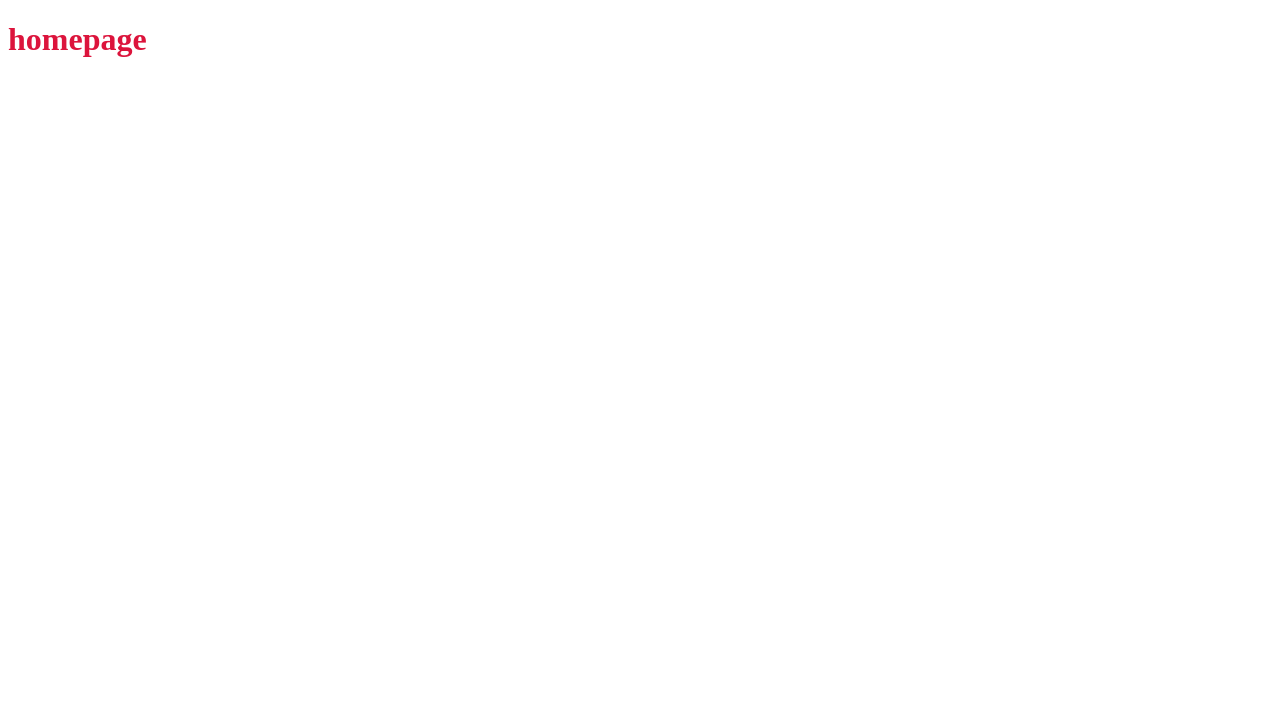
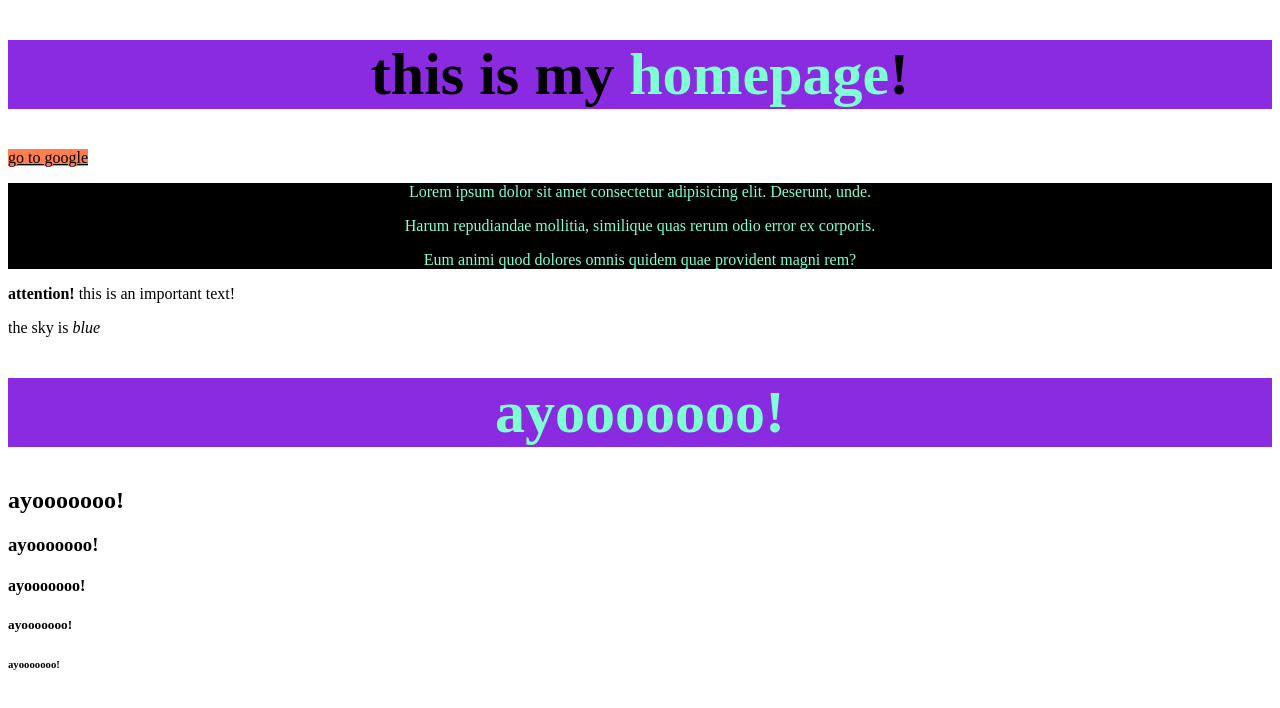
Before and after one commit to millieyi/project3-June2022, a plain HTML site: page project3/index.html in a window 1280 px wide. Drawn offline with Linux system fonts and the light colour scheme.

Commit message:
semantic html

```diff
--- a/project3/assets/css/styles.css
+++ b/project3/assets/css/styles.css
@@ -1,3 +1,31 @@
 h1 {
     color: crimson;
 }
+
+.text {
+    color: aquamarine;
+    background-color: black;
+    text-align: center
+
+}
+
+.link {
+    color: black;
+    background-color: coral;
+}
+
+h1 {
+    color: black;
+    background-color: blueviolet;
+    text-align: center;
+    font-size: 60px;
+}
+
+.page {
+    color: aquamarine;
+}
+
+.ayo {
+    color: aquamarine;
+    background-color:  blueviolet;
+}
--- a/project3/index.html
+++ b/project3/index.html
@@ -11,6 +11,29 @@
 
 </head>
 <body>
-    <h1>homepage</h1>
+
+    <h1>this is my <span class="page">homepage</span>!</h1>
+
+    <a class="link" href="https://google.com">go to google</a>
+
+    <div class="text">
+        <p>Lorem ipsum dolor sit amet consectetur adipisicing elit. Deserunt, unde.</p>
+        <p>Harum repudiandae mollitia, similique quas rerum odio error ex corporis.</p>
+        <p>Eum animi quod dolores omnis quidem quae provident magni rem?</p>
+    </div>
+
+    <p><strong>attention!</strong> this is an important text!</p>
+    <p>the sky is <em>blue</em></p>
+
+    <h1 class="ayo">ayooooooo!</h1>
+    <h2>ayooooooo!</h2>
+    <h3>ayooooooo!</h3>
+    <h4>ayooooooo!</h4>
+    <h5>ayooooooo!</h5>
+    <h6>ayooooooo!</h6>
+
+    <strong></strong>
+    <em></em>
+
 </body>
 </html>
```
